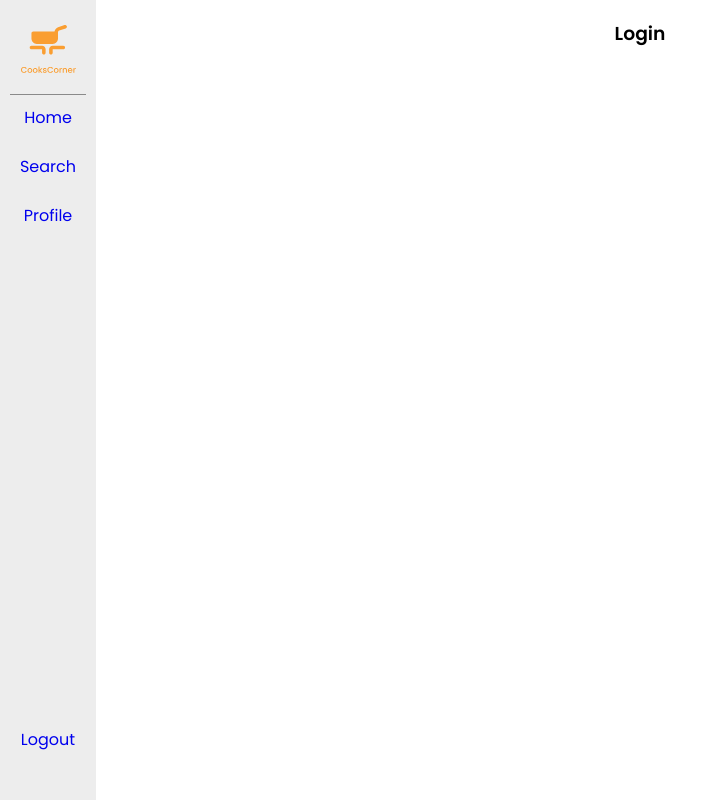
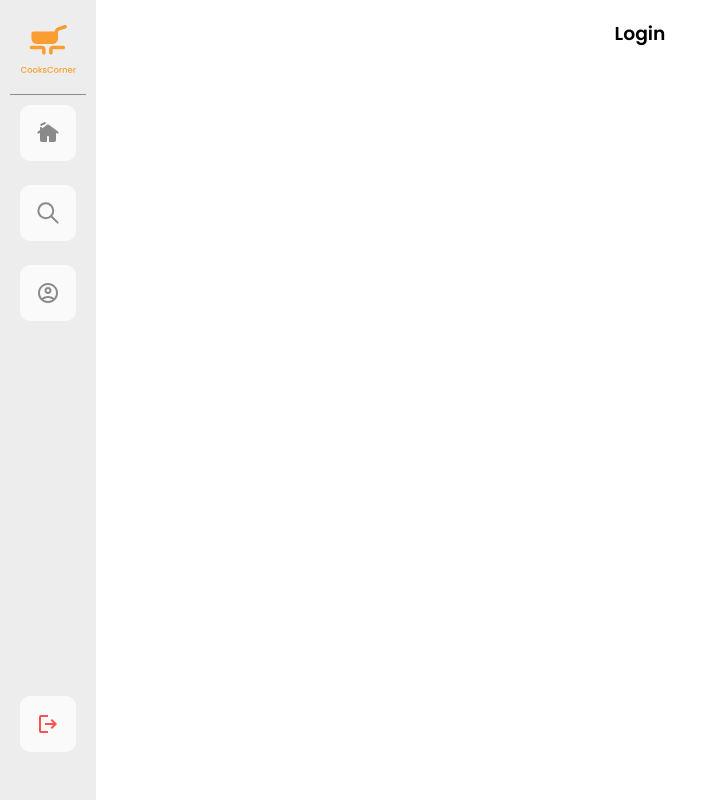
Before and after one commit to BarnoMamadzhanova/cooking_chef, a React (Create React App) app: page / in a window 1280 px wide. Shown: the whole page, without its empty margins (0-708 px from the left). Built offline with nearby package versions, Linux system fonts and the light colour scheme.

Commit message:
styled header - optionally render images and added classes

```diff
--- a/src/App.js
+++ b/src/App.js
@@ -1,5 +1,6 @@
 import "./styles/App.css";
 import { Routes, Route } from "react-router-dom";
+import { Navigate } from "react-router-dom";
 
 import Home from "./pages/Home/Home";
 import Splash from "./pages/Splash/Splash";
@@ -25,6 +26,7 @@ function App() {
           <Route path="/search" element={<Search />} />
           <Route path="/profile" element={<Profile />} />
           <Route path="/chef" element={<Chef />} />
+          <Route path="*" element={<Navigate to="/" />} />
         </Route>
       </Routes>
     </div>
--- a/src/components/Header/Header.jsx
+++ b/src/components/Header/Header.jsx
@@ -1,28 +1,56 @@
-import { Link } from "react-router-dom";
+import { NavLink } from "react-router-dom";
 import classes from "./Header.module.css";
-import { logo } from "../../assests";
+import {
+  logo,
+  logo_alt,
+  home,
+  home_alt,
+  search,
+  search_alt,
+  user,
+  user_alt,
+  logout,
+} from "../../assests";
+
+const setActiveLink = ({ isActive }) =>
+  `${classes.nav_link} ${isActive ? classes.active_link : ""}`;
 
 const Header = () => {
   return (
     <header className={classes.header}>
       <div className={classes.header_wrapper}>
         <div className={classes.sidebar}>
-          <Link to="/" className={`${classes.nav_link} ${classes.first_link}`}>
-            <img src={logo} alt="CooksCorner" />
-          </Link>
+          <NavLink to="/" className={classes.first_link}>
+            {({ isActive }) => (
+              <img src={isActive ? logo : logo_alt} alt="CooksCorner" />
+            )}
+          </NavLink>
           <div className={classes.links}>
-            <Link to="/home" className={classes.nav_link}>
-              Home
-            </Link>
-            <Link to="/search" className={classes.nav_link}>
-              Search
-            </Link>
-            <Link to="/profile" className={classes.nav_link}>
-              Profile
-            </Link>
+            <NavLink to="/home" className={setActiveLink}>
+              {({ isActive }) => (
+                <img src={isActive ? home : home_alt} alt="Home" />
+              )}
+            </NavLink>
+            <NavLink to="/search" className={setActiveLink}>
+              {({ isActive }) => (
+                <img src={isActive ? search : search_alt} alt="Search" />
+              )}
+            </NavLink>
+            <NavLink to="/profile" className={setActiveLink}>
+              {({ isActive }) => (
+                <img src={isActive ? user : user_alt} alt="Profile" />
+              )}
+            </NavLink>
           </div>
         </div>
-        <Link className={classes.nav_btn}>Logout</Link>
+        <NavLink
+          to="*"
+          className={({ isActive }) =>
+            `${setActiveLink({ isActive })} ${classes.last_link}`
+          }
+        >
+          <img src={logout} alt="Logout" />
+        </NavLink>
       </div>
     </header>
   );
--- a/src/components/Header/Header.module.css
+++ b/src/components/Header/Header.module.css
@@ -22,6 +22,11 @@
   text-decoration: none;
   display: block;
   transition: all 0.3s ease;
+  cursor: pointer;
+  background: #fafafa;
+  border-radius: 10px;
+  height: 24px;
+  padding: 1rem;
 }
 
 .sidebar {
@@ -32,6 +37,10 @@
 }
 
 .first_link {
+  text-decoration: none;
+  display: block;
+  transition: all 0.3s ease;
+  cursor: pointer;
   position: relative;
 }
 
@@ -51,7 +60,20 @@
   gap: 1.5rem;
 }
 
-.nav_btn {
+.links .nav_link {
+  height: 24px;
+  padding: 1rem;
+}
+
+.last_link {
   margin-top: auto;
-  text-decoration: none;
+  margin-inline: 0.625rem;
 }
+
+.nav_link.active_link {
+  background-color: #fa9e31;
+}
+
+.nav_link:hover {
+  background-color: #fbbf75fe;
+}
```
